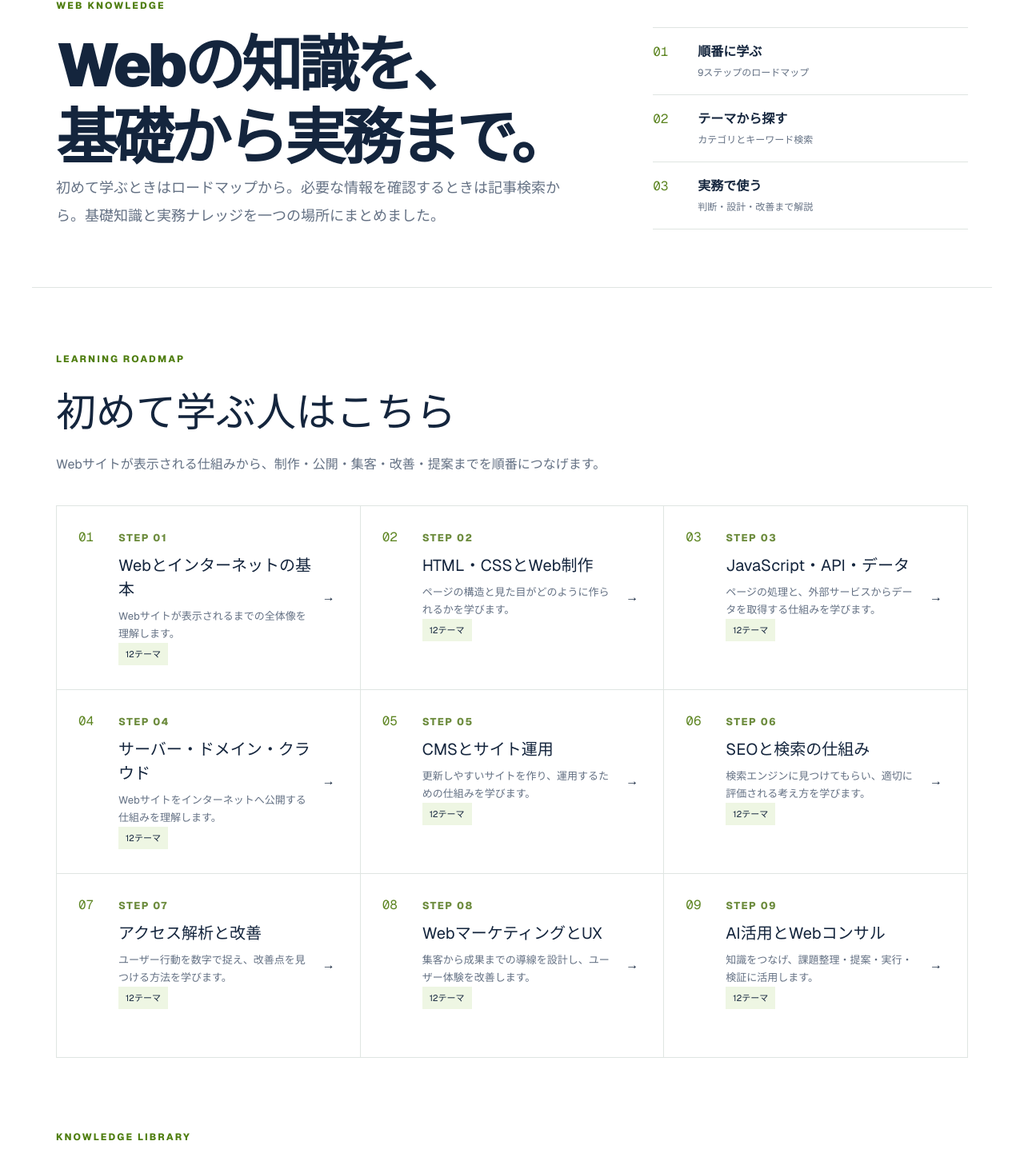
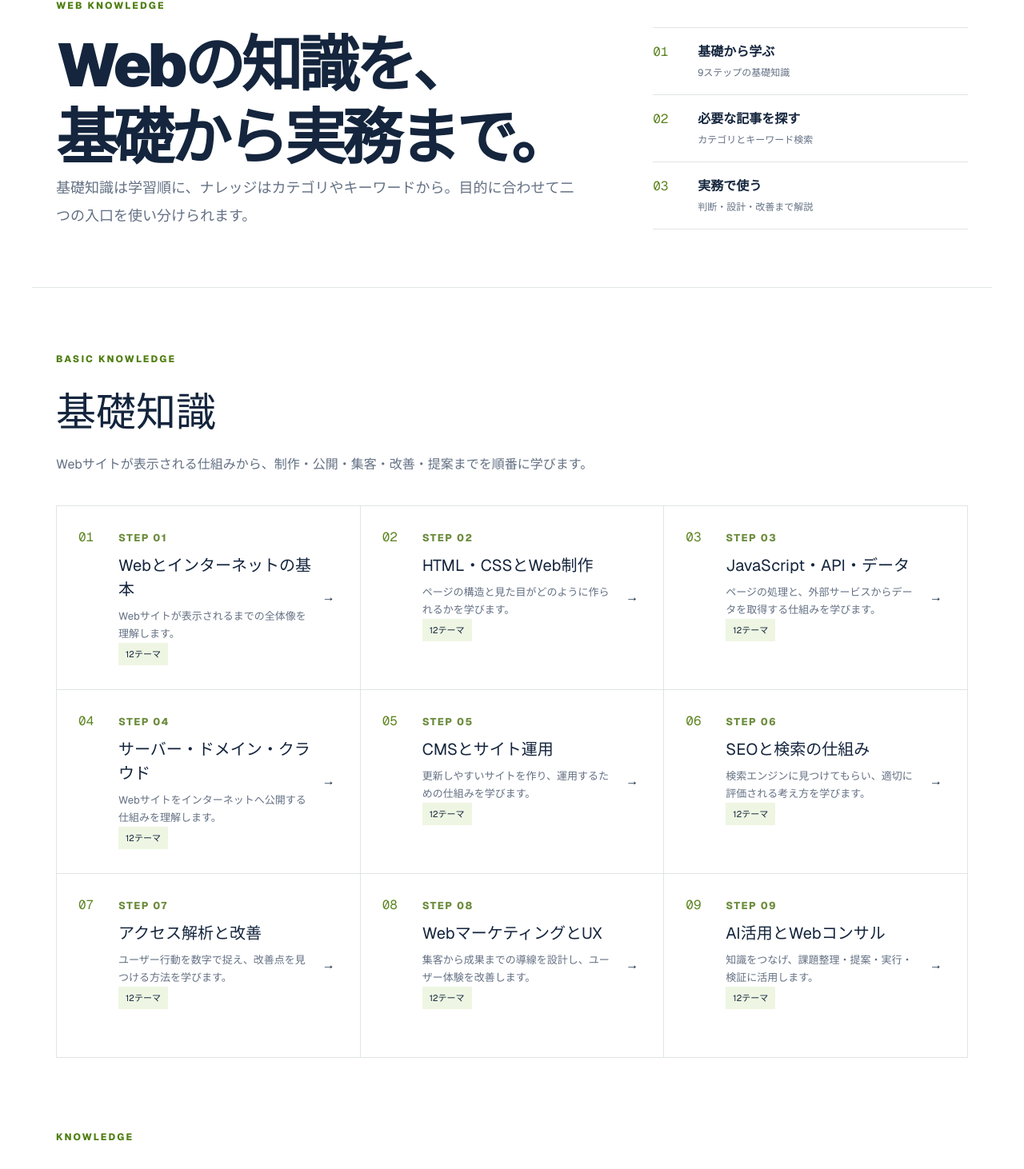
Before and after one commit to oka-wani/web-direction-lab, a Next.js app: page /knowledge in a window 1280 px wide. Shown: the part 160-1622 px from the top of the page at 80% size. Built offline with nearby package versions, Linux system fonts and the light colour scheme.

Commit message:
Webナレッジの階層とカテゴリを整理

```diff
--- a/app/knowledge/page.tsx
+++ b/app/knowledge/page.tsx
@@ -11,11 +11,11 @@ export const metadata: Metadata = {
 export default function KnowledgePage() {
   return <main className="knowledge-hub">
     <SiteHeader current="knowledge" />
-    <section className="knowledge-hub-hero"><div><p className="section-kicker">WEB KNOWLEDGE</p><h1>Webの知識を、<br />基礎から実務まで。</h1><p>初めて学ぶときはロードマップから。必要な情報を確認するときは記事検索から。基礎知識と実務ナレッジを一つの場所にまとめました。</p></div><dl><div><dt>01</dt><dd><b>順番に学ぶ</b><span>9ステップのロードマップ</span></dd></div><div><dt>02</dt><dd><b>テーマから探す</b><span>カテゴリとキーワード検索</span></dd></div><div><dt>03</dt><dd><b>実務で使う</b><span>判断・設計・改善まで解説</span></dd></div></dl></section>
+    <section className="knowledge-hub-hero"><div><p className="section-kicker">WEB KNOWLEDGE</p><h1>Webの知識を、<br />基礎から実務まで。</h1><p>基礎知識は学習順に、ナレッジはカテゴリやキーワードから。目的に合わせて二つの入口を使い分けられます。</p></div><dl><div><dt>01</dt><dd><b>基礎から学ぶ</b><span>9ステップの基礎知識</span></dd></div><div><dt>02</dt><dd><b>必要な記事を探す</b><span>カテゴリとキーワード検索</span></dd></div><div><dt>03</dt><dd><b>実務で使う</b><span>判断・設計・改善まで解説</span></dd></div></dl></section>
 
-    <section className="knowledge-paths"><header><p className="section-kicker">LEARNING ROADMAP</p><h2>初めて学ぶ人はこちら</h2><p>Webサイトが表示される仕組みから、制作・公開・集客・改善・提案までを順番につなげます。</p></header><ol className="knowledge-path-grid">{guideSteps.map((step) => <li key={step.slug}><a href={`/knowledge/${step.slug}`}><span>{step.number}</span><div><small>STEP {step.number}</small><h3>{step.title}</h3><p>{step.description}</p><em>{step.articles.length}テーマ</em></div><b>→</b></a></li>)}</ol></section>
+    <section className="knowledge-paths knowledge-paths--compact"><header><p className="section-kicker">BASIC KNOWLEDGE</p><h2>基礎知識</h2><p>Webサイトが表示される仕組みから、制作・公開・集客・改善・提案までを順番に学びます。</p></header><ol className="knowledge-path-grid">{guideSteps.map((step) => <li key={step.slug}><a href={`/knowledge/${step.slug}`}><span>{step.number}</span><div><small>STEP {step.number}</small><h3>{step.title}</h3><p>{step.description}</p><em>{step.articles.length}テーマ</em></div><b>→</b></a></li>)}</ol></section>
 
-    <section className="knowledge-library" id="articles"><header><p className="section-kicker">KNOWLEDGE LIBRARY</p><h2>記事から調べる</h2><p>知りたいテーマが決まっている場合は、カテゴリまたはキーワードから探せます。</p></header><ArticlesList /></section>
+    <section className="knowledge-library" id="articles"><header><p className="section-kicker">KNOWLEDGE</p><h2>ナレッジ</h2><p>実務で確認したいテーマを、カテゴリまたはキーワードから探せます。</p></header><ArticlesList /></section>
     <SiteFooter />
   </main>;
 }
```
